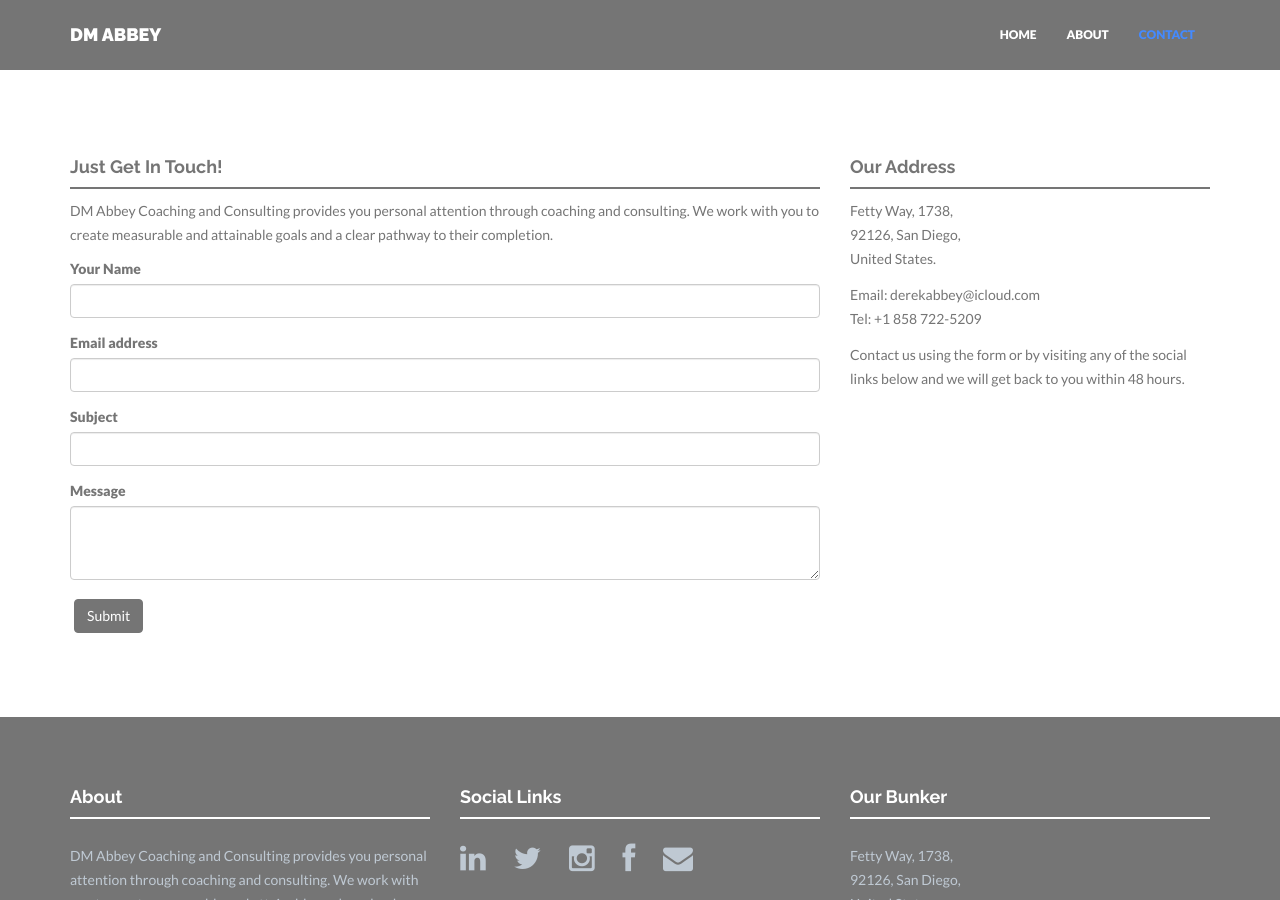
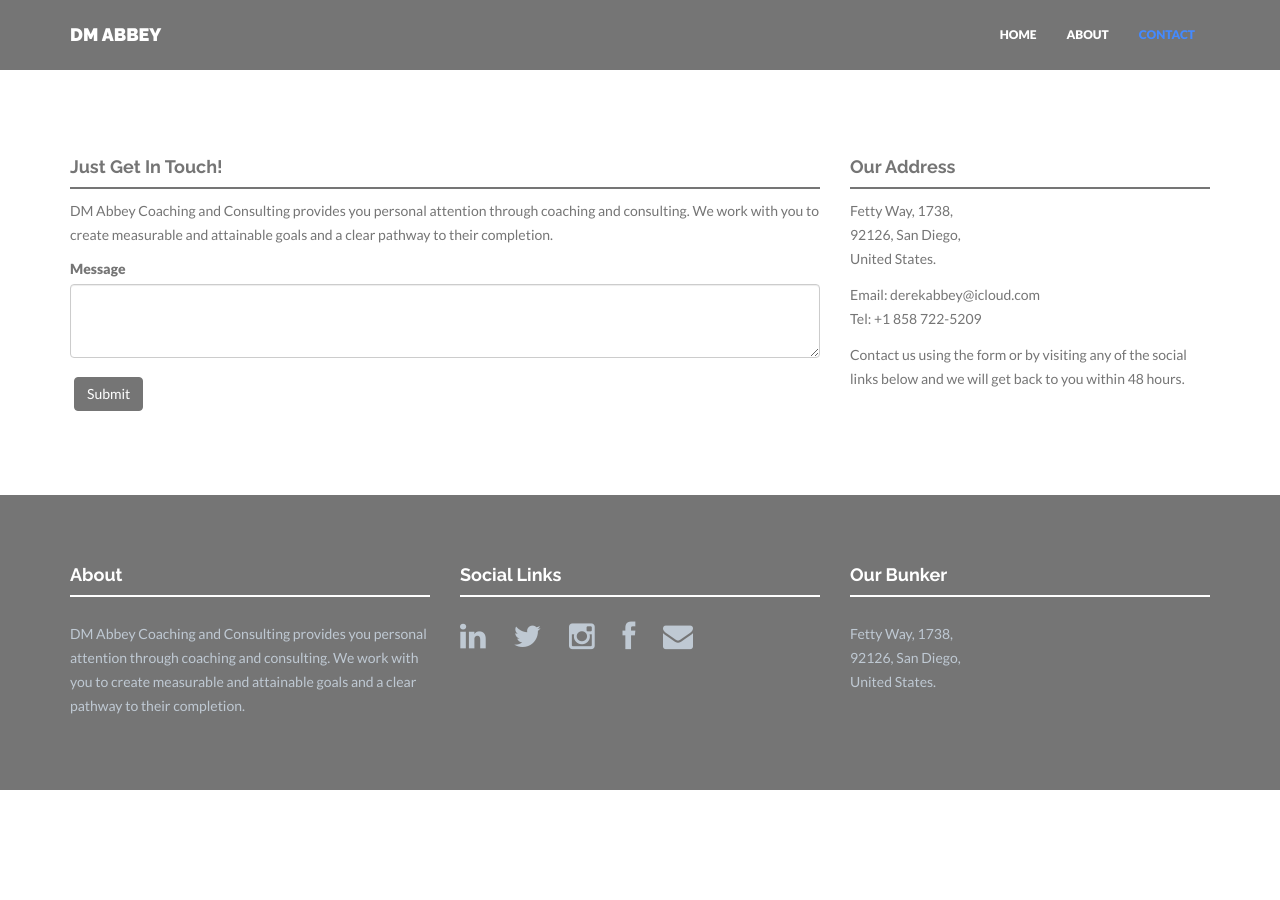
Before and after one commit to wesleyabbey/derekabbey, a Jekyll site: the page built from contact.html, in a window 1280 px wide and 900 px high, scrolled down 499 px. Built offline with Jekyll 4.4.1, drawn with Linux system fonts in a browser that asks for light colours; nearby versions of some CDN libraries; after the commit the page ends 1289 px from its top, so only the background shows below that.

Commit message:
added the ability to send emails by opening up the users email client

```diff
--- a/_config.yml
+++ b/_config.yml
@@ -33,7 +33,7 @@
   - title: instagram
     url: https://www.instagram.com/121cosmo
   - title: facebook
-    url:
+    url: https://www.facebook.com/DMAbbeyCC
   - title: envelope
     url:
 
--- a/assets/js/custom.js
+++ b/assets/js/custom.js
@@ -6,7 +6,13 @@
 			jQuery(this).attr('rel', jQuery(this).data('gal'));
 		});
 		jQuery("a[data-rel^='prettyPhoto']").prettyPhoto({animationSpeed:'slow',theme:'light_square',slideshow:false,overlay_gallery: false,social_tools:false,deeplinking:false});
-	});
+
+  });
 
 
 })(jQuery);
+
+function sendEmail() {
+  var emailBody = encodeURI($('.js-email-message').val());
+  window.location.href = 'mailto:derek@dmabbey.com?body='+ emailBody;
+}
--- a/contact.html
+++ b/contact.html
@@ -14,22 +14,10 @@
       <p>{{ site.about }}</p>
       <form role="form">
         <div class="form-group">
-                    <label for="InputName1">Your Name</label>
-                    <input type="text" class="form-control" id="exampleInputName1">
+          <label for="message1">Message</label>
+          <textarea class="form-control js-email-message" rows="3"></textarea>
         </div>
-                  <div class="form-group">
-                    <label for="InputEmail1">Email address</label>
-                    <input type="email" class="form-control" id="exampleInputEmail1">
-                  </div>
-                  <div class="form-group">
-                    <label for="InputSubject1">Subject</label>
-                    <input type="text" class="form-control" id="exampleInputSubject1">
-                  </div>
-                  <div class="form-group">
-                    <label for="message1">Message</label>
-                    <textarea class="form-control" id="message1" rows="3"></textarea>
-                  </div>
-                  <button type="submit" class="btn btn-theme">Submit</button>
+        <button type="button" class="btn btn-theme send-derek-email" onclick="sendEmail()">Submit</button>
       </form>
     </div><!--/col-lg-8 -->
 
```
Lines whose indentation alone changed are shown as unchanged.
